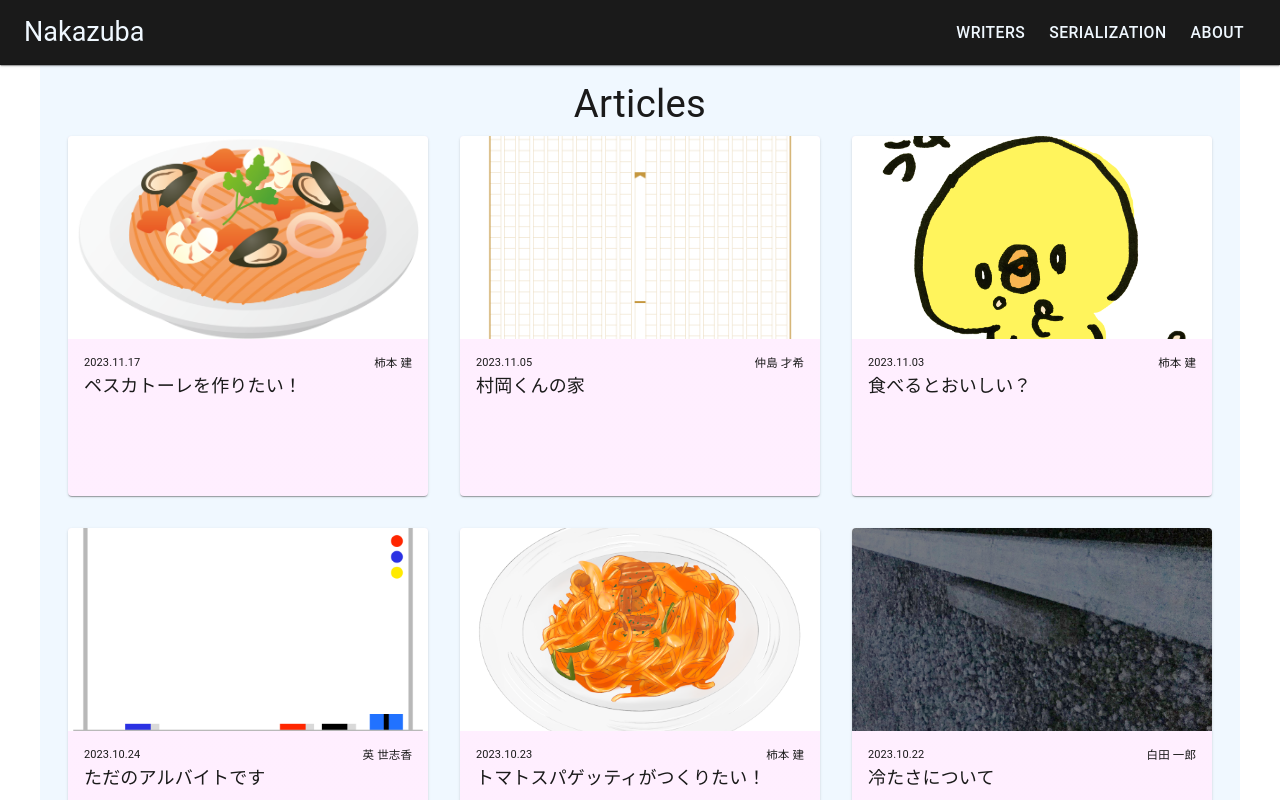
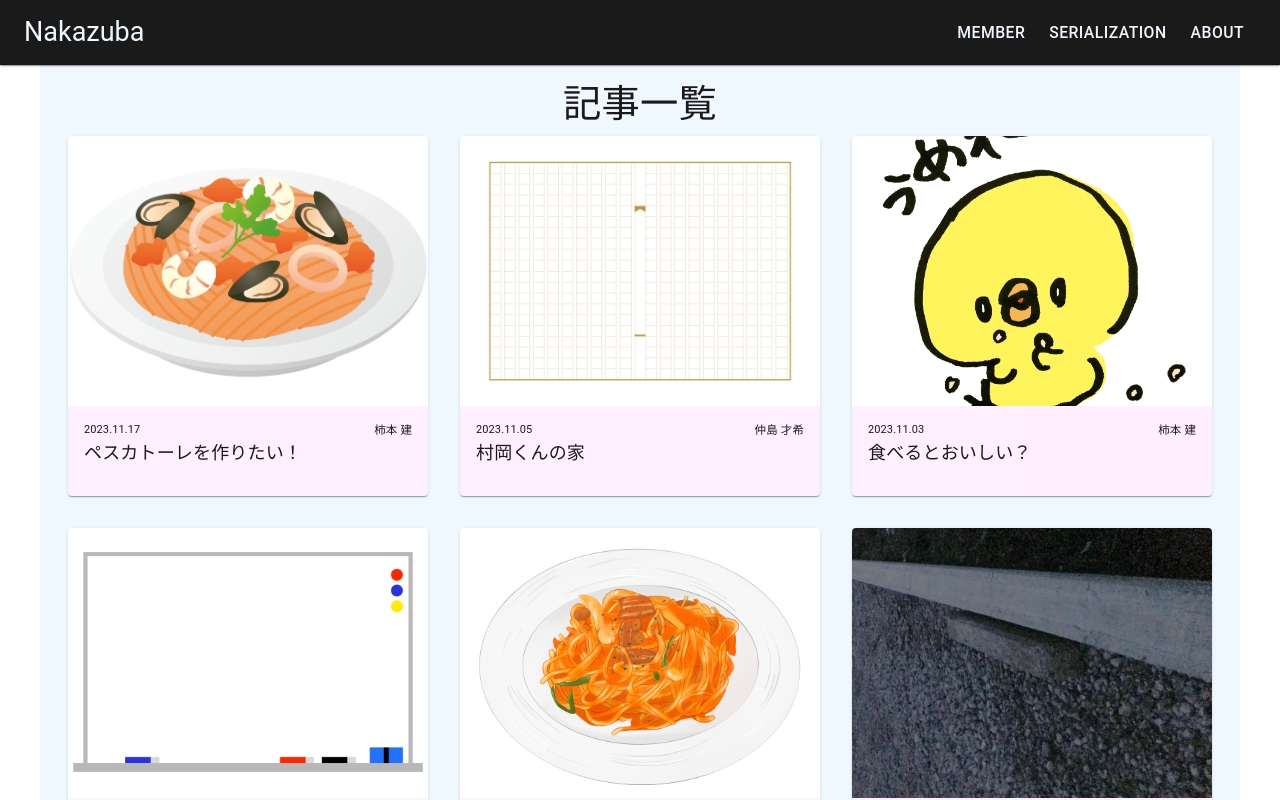
Before and after one commit to ekurosawa/next-f4sant, a Next.js app: page / in a window 1280 px wide. Shown: the top 800 px of the page. Built offline with nearby package versions, Linux system fonts and the light colour scheme.

Commit message:
comm in ls

```diff
--- a/pageparts/Header.js
+++ b/pageparts/Header.js
@@ -49,7 +49,7 @@ function Header(props) {
               sx={{ my: 1, mx: 1.5 }}
               style={{ color: "aliceblue", textDecoration: 'none' }}
               >
-              WRITERS
+              Member
             </Link>
             <Link
               variant="button"
@@ -57,7 +57,7 @@ function Header(props) {
               sx={{ my: 1, mx: 1.5 }}
               style={{ color: "aliceblue", textDecoration: 'none' }}
               >
-              SERIALIZATION
+              Serialization
             </Link>
             <Link
               variant="button"
@@ -66,7 +66,7 @@ function Header(props) {
               sx={{ my: 1, mx: 1.5 }}
               style={{ color: "aliceblue", textDecoration: 'none' }}
             >
-              ABOUT
+              About
             </Link>
           </nav>
           {/*<Button href="#" variant="outlined" sx={{ my: 1, mx: 1.5 }}>
--- a/pages/index.js
+++ b/pages/index.js
@@ -92,13 +92,13 @@ export default function Home({ allPostsData }) {
               sx={{ color: "#1a1a1a", mb: 1 }}
 
             >
-              Articles
+              記事一覧
             </Typography>
             <Grid
               container spacing={4}
             >
               {allPostsData.map(({ id, date, title, writer, thumbNa }, card, index) => (
-                <Grid item key={card} xs={6} sm={6} md={4}>
+                <Grid item key={card} xs={12} sm={6} md={4}>
 
                   <Card
                     component="a"
@@ -109,8 +109,8 @@ export default function Home({ allPostsData }) {
                     <CardMedia
                       component="div"
                       sx={{
-                        // 16:9
-                        pt: '56.25%',
+                        // 16:9 4:3
+                        pt: '75%',
                         backgroundColor: "#FFFFFF"
                       }}
                       image={thumbNa}
```
